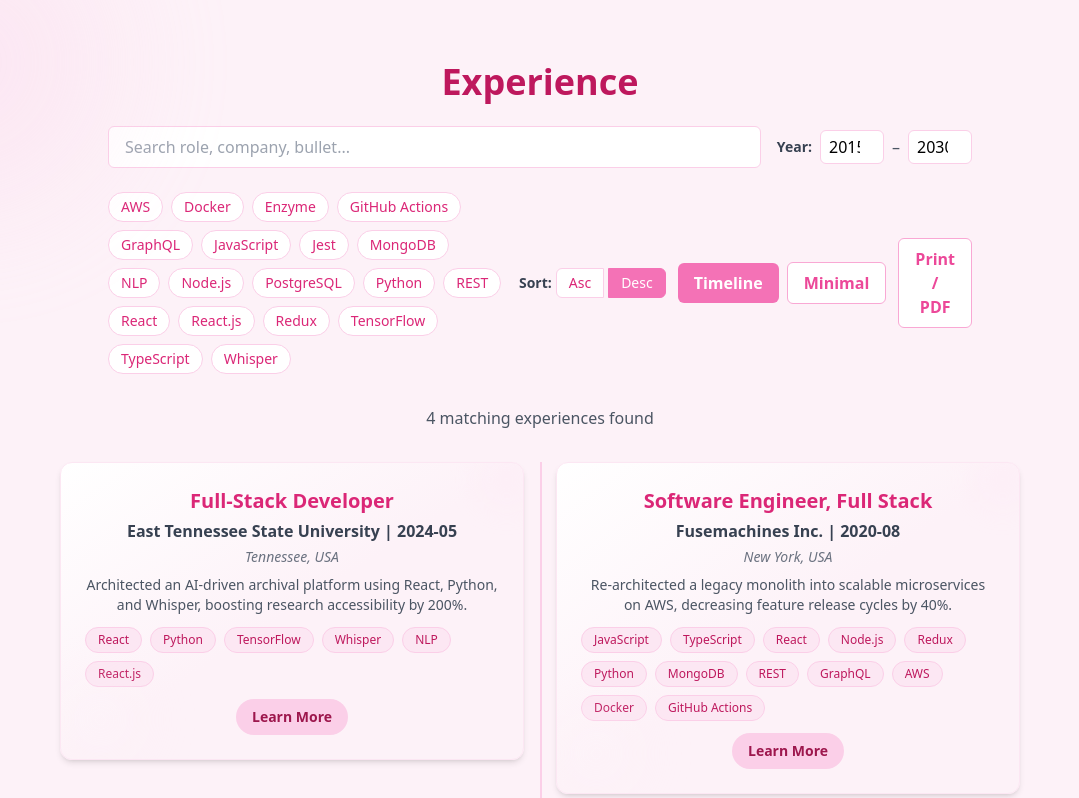
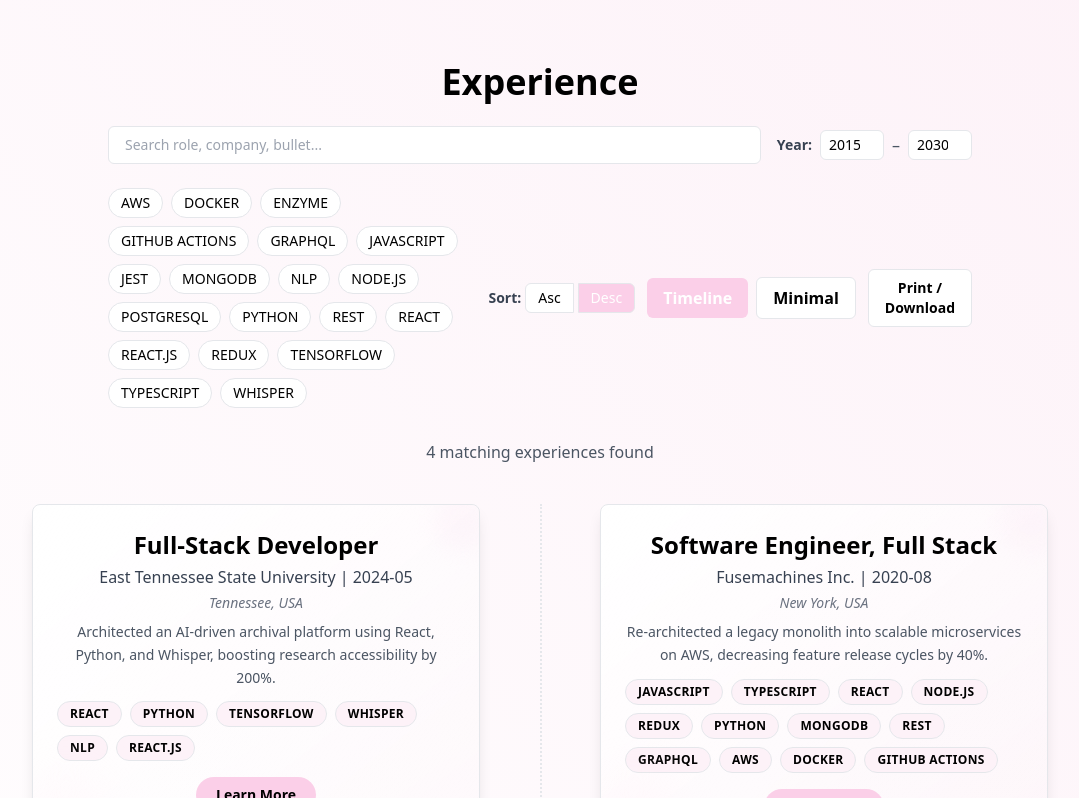
Before and after one commit to bigyaa/bigyaa.github.io, a React (Create React App) app: page / in a window 1280 px wide. Shown: the part 802-1600 px from the top of the page, without its empty margins (100-1179 px from the left). Built offline with nearby package versions, Linux system fonts and the light colour scheme.

Commit message:
Change color palette from pink to lavender and design improvements

```diff
--- a/src/components/Timeline.js
+++ b/src/components/Timeline.js
@@ -7,7 +7,9 @@
   hidden: { opacity: 0 },
   show: {
     opacity: 1,
-    transition: { staggerChildren: 0.12 },
+    transition: {
+      staggerChildren: 0.12,
+    },
   },
 };
 
@@ -54,10 +56,10 @@
               e.stopPropagation();
               toggleSkill(skill);
             }}
-            className={`px-3 py-1 rounded-full border text-xs font-medium transition-colors ${
+            className={`px-3 py-1 rounded-full border text-xs font-semibold uppercase tracking-wide transition-all ${
               isSelected
-                ? 'bg-pink-300 text-pink-900 border-pink-300 shadow-sm'
-                : 'bg-pink-100 text-pink-700 border-pink-200 hover:bg-pink-200 hover:border-pink-300'
+                ? 'bg-pink-300 text-lavender-900 border-lavender-300 shadow-sm hover:shadow-md'
+                : 'bg-pink-50 text-lavender-700 border-lavender-200 hover:bg-pink-100 hover:shadow'
             }`}
           >
             {skill}
@@ -80,37 +82,39 @@
   return (
     <motion.div
       variants={itemVariants}
-      className={`relative mb-12 ${verticalMode ? 'md:w-1/2 px-4' : 'w-full px-2'}`}
+      className={`relative mb-16 flex justify-center ${
+        verticalMode ? 'md:w-1/2 px-4' : 'w-full px-2'
+      }`}
     >
-      {/* Connector line if timeline mode */}
+      {/* Connector line if timeline mode (dotted) */}
       {verticalMode && (
-        <div className="absolute -left-10 md:-left-12 top-0 flex flex-col items-center">
-          <div className="flex-1 bg-pink-200 w-1 mt-0" />
+        <div className="absolute -left-10 md:-left-14 top-0 flex flex-col items-center">
+          <div className="flex-1 border-l-2 border-dotted border-l-lavender-300 mt-0" />
         </div>
       )}
 
       {/* Card container */}
       <motion.div
         whileHover={{ scale: 1.02 }}
-        className="relative p-6 rounded-xl shadow-md border border-pink-100 bg-gradient-to-br from-white via-pink-50 to-pink-50 overflow-hidden transition-transform duration-300"
+        className="relative w-full max-w-md p-6 rounded-lg shadow-lg border border-lavender-200 bg-gradient-to-br from-white via-lavender-50 to-lavender-50 overflow-hidden transition-transform duration-300"
       >
-        {/* Floating shapes */}
+        {/* Floating shapes (smaller) */}
         <motion.div
-          className="absolute -top-4 -right-4 w-16 h-16 bg-pink-100/20 rounded-full blur-md"
-          animate={{ y: [0, 10, 0], x: [0, -5, 0] }}
+          className="absolute -top-3 -right-3 w-14 h-14 bg-pink-100/30 rounded-full blur-md"
+          animate={{ y: [0, 8, 0], x: [0, -4, 0] }}
           transition={{ repeat: Infinity, duration: 3, ease: 'easeInOut' }}
         />
         <motion.div
-          className="absolute -bottom-4 -left-4 w-24 h-24 bg-pink-50/20 rounded-full blur-xl"
-          animate={{ y: [0, -10, 0], x: [0, 10, 0] }}
+          className="absolute -bottom-3 -left-3 w-20 h-20 bg-pink-50/30 rounded-full blur-xl"
+          animate={{ y: [0, -6, 0], x: [0, 6, 0] }}
           transition={{ repeat: Infinity, duration: 3.5, ease: 'easeInOut' }}
         />
 
         {/* Title & Info */}
-        <h3 className="relative text-xl font-bold text-pink-600 z-10 mb-1">
+        <h3 className="relative text-2xl font-extrabold text-lavender-700 z-10 mb-1">
           {item.role}
         </h3>
-        <p className="relative text-md font-semibold z-10 mb-1 text-gray-700">
+        <p className="relative text-base font-medium z-10 mb-1 text-gray-700">
           {item.company} | {item.date}
         </p>
         <p className="relative mb-2 text-sm italic z-10 text-gray-500">
@@ -118,7 +122,9 @@
         </p>
 
         {/* Summary */}
-        <p className="relative text-sm text-gray-600 z-10">{item.summary}</p>
+        <p className="relative text-sm text-gray-600 z-10 leading-relaxed">
+          {item.summary}
+        </p>
 
         {/* Skills row */}
         <SkillTags
@@ -131,9 +137,10 @@
         {item.bullets?.length > 0 && (
           <>
             <motion.button
-              whileHover={{ scale: 1.05 }}
+              whileHover={{ scale: 1.07 }}
+              whileTap={{ scale: 0.98 }}
               onClick={() => setShowBullets(!showBullets)}
-              className="relative z-10 mt-3 px-4 py-2 bg-pink-200 rounded-full text-sm font-semibold text-pink-800 hover:bg-pink-300 transition-colors"
+              className="relative z-10 mt-4 px-5 py-2 bg-pink-200 rounded-full text-sm font-semibold text-lavender-800 hover:bg-pink-300 transition-all"
             >
               {showBullets ? 'Show Less' : 'Learn More'}
             </motion.button>
@@ -145,7 +152,7 @@
                   animate="visible"
                   exit="hidden"
                   variants={bulletVariants}
-                  className="relative list-disc ml-5 mt-4 text-sm space-y-2 z-10 text-gray-600"
+                  className="relative list-disc ml-5 mt-3 text-sm space-y-2 z-10 text-gray-600"
                 >
                   {item.bullets.map((bullet, idx) => (
                     <li key={idx}>{bullet}</li>
@@ -174,7 +181,7 @@
   // Skill-based filtering
   const [selectedSkills, setSelectedSkills] = useState([]);
 
-  // 1) Gather all unique skills
+  // Gather all unique skills
   const allSkills = useMemo(() => {
     const skillSet = new Set();
     experiences.forEach((exp) => {
@@ -183,14 +190,14 @@
     return Array.from(skillSet).sort();
   }, []);
 
-  // 2) Toggle skill filter
+  // Toggle skill filter
   const toggleSkill = (skill) => {
     setSelectedSkills((prev) =>
       prev.includes(skill) ? prev.filter((s) => s !== skill) : [...prev, skill]
     );
   };
 
-  // 3) Filter + sort experiences
+  // Filter + sort experiences
   const filteredData = useMemo(() => {
     const term = searchTerm.toLowerCase();
 
@@ -230,45 +237,40 @@
     return filtered;
   }, [searchTerm, startYear, endYear, selectedSkills, sortOrder]);
 
-  // 4) Print or Download
+  // Print or Download
   const handlePrint = () => {
     window.print();
   };
 
-  // Match count for user feedback
+  // Match count
   const matchCount = filteredData.length;
 
   return (
-    <section className="relative py-16 text-center text-background min-h-screen bg-pink-50 overflow-hidden">
-      {/* Soft pastel overlay */}
-      <div
-        className="absolute inset-0 bg-pink-100 opacity-20 pointer-events-none"
-        style={{ zIndex: -1 }}
-      />
-
-      {/* Floating circles */}
+    <section className="relative py-16 text-center text-background min-h-screen bg-gradient-to-bl from-pink-50 via-lavender-50 to-lavender-100 overflow-hidden">
+      {/* Soft pastel overlay is now a pink-lavender gradient */}
       <motion.div
-        className="absolute top-[-5rem] left-[-5rem] w-72 h-72 bg-pink-200 rounded-full opacity-30 blur-3xl"
-        animate={{ x: [0, 30, 0], y: [0, 10, 0] }}
+        className="absolute top-[-5rem] left-[-3rem] w-60 h-60 bg-lavender-200 rounded-full opacity-30 blur-3xl"
+        animate={{ x: [0, 25, 0], y: [0, 8, 0] }}
         transition={{ repeat: Infinity, duration: 6, ease: 'easeInOut' }}
       />
       <motion.div
-        className="absolute bottom-[-5rem] right-[-5rem] w-72 h-72 bg-pink-300 rounded-full opacity-30 blur-3xl"
+        className="absolute bottom-[-5rem] right-[-3rem] w-60 h-60 bg-lavender-200 rounded-full opacity-30 blur-3xl"
         animate={{ x: [0, -20, 0], y: [0, -10, 0] }}
         transition={{ repeat: Infinity, duration: 7, ease: 'easeInOut' }}
       />
 
-      <h2 className="text-4xl font-bold mb-6 text-pink-700">Experience</h2>
+      {/* Header */}
+      <h2 className="text-4xl font-bold mb-6 text-lavender-700">Experience</h2>
 
-      {/* CONTROL PANEL */}
+      {/* Control Panel */}
       <div className="max-w-4xl mx-auto mb-6 px-4 flex flex-col sm:flex-row items-center gap-4 justify-between">
-        {/* Search Input */}
+        {/* Search */}
         <input
           type="text"
           placeholder="Search role, company, bullet..."
           value={searchTerm}
           onChange={(e) => setSearchTerm(e.target.value)}
-          className="flex-1 px-4 py-2 rounded-md border border-pink-200 focus:outline-none focus:ring-2 focus:ring-pink-300 bg-white"
+          className="flex-1 px-4 py-2 rounded-md border border-lavender-200 focus:outline-none focus:ring-2 focus:ring-lavender-300 bg-white text-sm"
         />
 
         {/* Year Range */}
@@ -276,21 +278,21 @@
           <label className="text-sm font-semibold text-gray-700">Year:</label>
           <input
             type="number"
-            className="w-16 px-2 py-1 rounded-md border border-pink-200 bg-white"
+            className="w-16 px-2 py-1 rounded-md border border-lavender-200 bg-white text-sm"
             value={startYear}
             onChange={(e) => setStartYear(Number(e.target.value) || 0)}
           />
           <span className="text-gray-600">–</span>
           <input
             type="number"
-            className="w-16 px-2 py-1 rounded-md border border-pink-200 bg-white"
+            className="w-16 px-2 py-1 rounded-md border border-lavender-200 bg-white text-sm"
             value={endYear}
             onChange={(e) => setEndYear(Number(e.target.value) || 9999)}
           />
         </div>
       </div>
 
-      {/* SECONDARY CONTROLS: Skills, Sort, Print, Match Count */}
+      {/* Secondary Controls */}
       <div className="max-w-4xl mx-auto mb-8 px-4 flex flex-col sm:flex-row items-center gap-4 justify-between">
         {/* Skills Filter */}
         <div className="flex flex-wrap gap-2 justify-center sm:justify-start">
@@ -301,10 +303,10 @@
                 key={skill}
                 whileTap={{ scale: 0.95 }}
                 onClick={() => toggleSkill(skill)}
-                className={`px-3 py-1 rounded-full border text-sm font-medium transition-colors ${
+                className={`px-3 py-1 rounded-full border text-sm font-medium uppercase transition-colors ${
                   selected
-                    ? 'bg-pink-300 text-pink-900 border-pink-300'
-                    : 'bg-white text-pink-600 border-pink-200 hover:bg-pink-100'
+                    ? 'bg-pink-200 text-white border-lavender-300'
+                    : 'bg-white text-lavender-700 border-lavender-200 hover:bg-pink-100'
                 }`}
               >
                 {skill}
@@ -313,7 +315,7 @@
           })}
         </div>
 
-        {/* Sort & Layout & Print */}
+        {/* Sort, Layout, & Print */}
         <div className="flex flex-col sm:flex-row gap-3 items-center">
           {/* Sort By Date */}
           <div className="flex items-center space-x-1">
@@ -322,8 +324,8 @@
               onClick={() => setSortOrder('asc')}
               className={`px-3 py-1 rounded-l-md border text-sm font-medium ${
                 sortOrder === 'asc'
-                  ? 'bg-pink-400 text-white border-pink-400'
-                  : 'bg-white text-pink-600 border-pink-200 hover:bg-pink-100'
+                  ? 'bg-pink-200 text-white border-lavender-400'
+                  : 'bg-white text-lavender-600 border-lavender-200 hover:bg-pink-50'
               }`}
             >
               Asc
@@ -332,8 +334,8 @@
               onClick={() => setSortOrder('desc')}
               className={`px-3 py-1 rounded-r-md border text-sm font-medium ${
                 sortOrder === 'desc'
-                  ? 'bg-pink-400 text-white border-pink-400'
-                  : 'bg-white text-pink-600 border-pink-200 hover:bg-pink-100'
+                  ? 'bg-pink-200 text-white border-lavender-400'
+                  : 'bg-white text-lavender-600 border-lavender-200 hover:bg-pink-50'
               }`}
             >
               Desc
@@ -346,8 +348,8 @@
               onClick={() => setDisplayType('timeline')}
               className={`px-4 py-2 rounded-md font-semibold transition-colors ${
                 displayType === 'timeline'
-                  ? 'bg-pink-400 text-white'
-                  : 'bg-white text-pink-500 border border-pink-300 hover:bg-pink-200'
+                  ? 'bg-pink-200 text-white'
+                  : 'bg-white text-lavender-600 border border-lavender-300 hover:bg-pink-100'
               }`}
             >
               Timeline
@@ -356,8 +358,8 @@
               onClick={() => setDisplayType('minimal')}
               className={`px-4 py-2 rounded-md font-semibold transition-colors ${
                 displayType === 'minimal'
-                  ? 'bg-pink-400 text-white'
-                  : 'bg-white text-pink-500 border border-pink-300 hover:bg-pink-200'
+                  ? 'bg-pink-200 text-white'
+                  : 'bg-white text-lavender-600 border border-lavender-300 hover:bg-pink-100'
               }`}
             >
               Minimal
@@ -366,27 +368,30 @@
 
           {/* Print/Download */}
           <button
-            onClick={() => window.print()}
-            className="px-4 py-2 bg-white text-pink-500 border border-pink-300 rounded-md hover:bg-pink-100 font-semibold transition-colors"
+            onClick={() => handlePrint()}
+            className="px-4 py-2 bg-white text-lavender-600 border border-lavender-300 rounded-md hover:bg-pink-100 font-semibold transition-colors text-sm"
           >
-            Print / PDF
+            Print / Download
           </button>
         </div>
       </div>
 
-      {/* Matches Found */}
-      <div className="mb-8 text-gray-600">
-        {matchCount > 0 ? (
-          <p>{matchCount} matching experience{matchCount > 1 ? 's' : ''} found</p>
+      {/* Match Count */}
+      <div className="mb-10 text-gray-600">
+        {filteredData.length > 0 ? (
+          <p>
+            {filteredData.length} matching experience
+            {filteredData.length > 1 ? 's' : ''} found
+          </p>
         ) : (
           <p>No matching experiences found.</p>
         )}
       </div>
 
       {/* TIMELINE or MINIMAL LAYOUT */}
-      <div className="max-w-5xl mx-auto px-4 relative">
+      <div className="max-w-6xl mx-auto px-2 relative">
         {displayType === 'timeline' && (
-          <div className="hidden md:block absolute top-0 bottom-0 left-1/2 w-0.5 bg-pink-200" />
+          <div className="hidden md:block absolute top-0 bottom-0 left-1/2 w-0.5 border-dotted border-lavender-300 border-l-2" />
         )}
 
         <motion.div
@@ -412,7 +417,7 @@
               ))
             ) : (
               <motion.div
-                className="w-full text-gray-500 mt-8"
+                className="w-full text-gray-500 mt-8 text-center"
                 variants={itemVariants}
               >
                 No matching experiences found.
```
